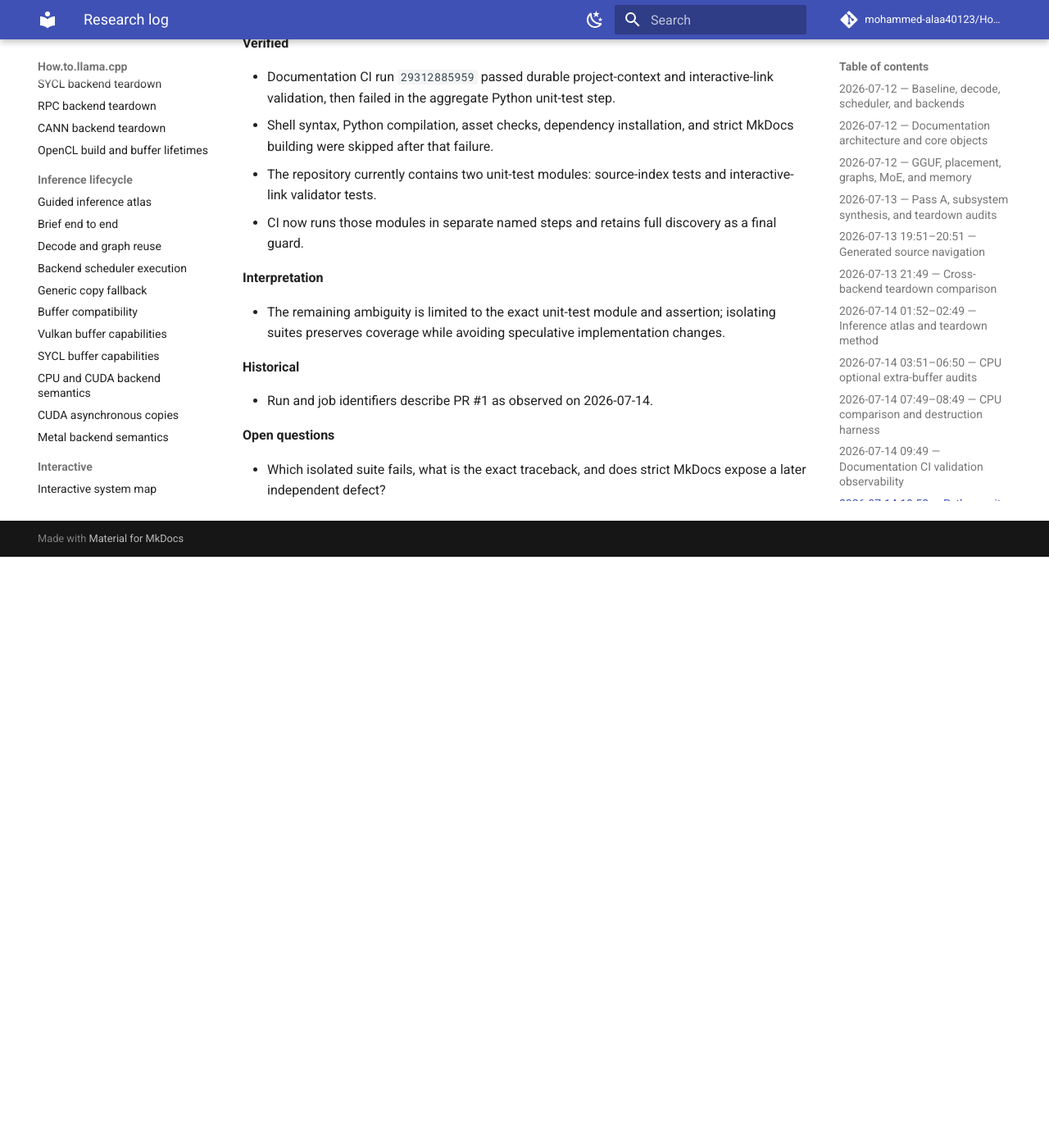
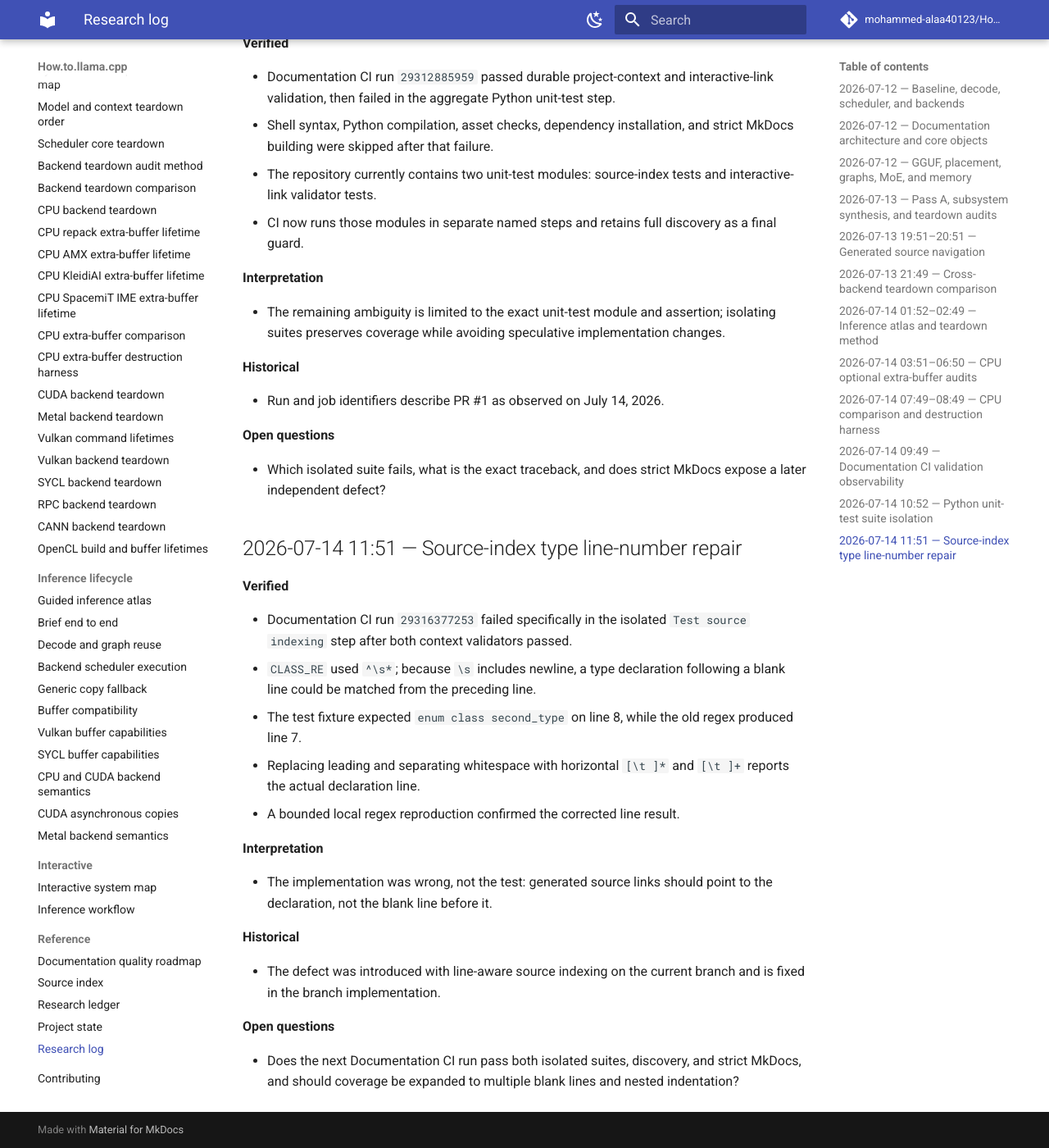
Before and after one commit to mohammed-alaa40123/How.to.llama.cpp, an MkDocs documentation site: the page built from docs/reference/research-log.md, in a window 1280 px wide and 1400 px high, scrolled down 5210 px. Shown: the whole window at 82% size. Built offline with MkDocs 1.6.1 and Material for MkDocs 9.7.7, drawn with Linux system fonts in a browser that asks for light colours; comment, search, counter and statistics services are not loaded; before the commit the page ends 5889 px from its top, so only the background shows below that.

Commit message:
docs: log source-index line-number fix

```diff
--- a/docs/reference/research-log.md
+++ b/docs/reference/research-log.md
@@ -159,8 +159,30 @@
 
 **Historical**
 
-- Run and job identifiers describe PR #1 as observed on 2026-07-14.
+- Run and job identifiers describe PR #1 as observed on July 14, 2026.
 
 **Open questions**
 
 - Which isolated suite fails, what is the exact traceback, and does strict MkDocs expose a later independent defect?
+
+## 2026-07-14 11:51 — Source-index type line-number repair
+
+**Verified**
+
+- Documentation CI run `29316377253` failed specifically in the isolated `Test source indexing` step after both context validators passed.
+- `CLASS_RE` used `^\s*`; because `\s` includes newline, a type declaration following a blank line could be matched from the preceding line.
+- The test fixture expected `enum class second_type` on line 8, while the old regex produced line 7.
+- Replacing leading and separating whitespace with horizontal `[\t ]*` and `[\t ]+` reports the actual declaration line.
+- A bounded local regex reproduction confirmed the corrected line result.
+
+**Interpretation**
+
+- The implementation was wrong, not the test: generated source links should point to the declaration, not the blank line before it.
+
+**Historical**
+
+- The defect was introduced with line-aware source indexing on the current branch and is fixed in the branch implementation.
+
+**Open questions**
+
+- Does the next Documentation CI run pass both isolated suites, discovery, and strict MkDocs, and should coverage be expanded to multiple blank lines and nested indentation?
```
